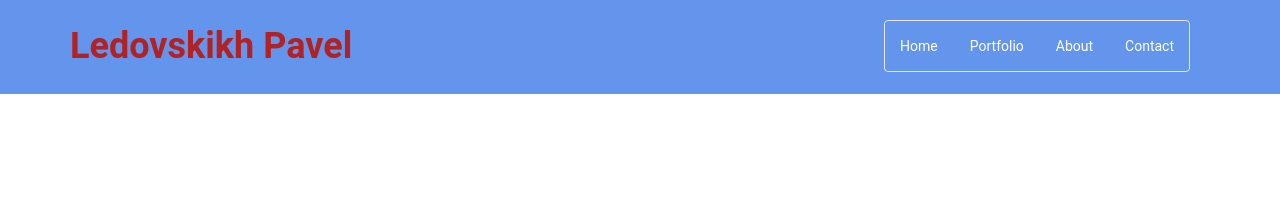
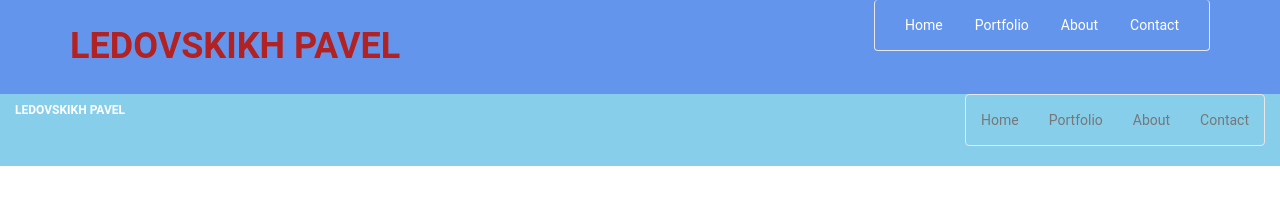
Before and after one commit to shtempel1986/portfolio-main-page, a website: page src/index.html in a window 1280 px wide. Drawn offline with Linux system fonts and the light colour scheme.

Commit message:
немного верстка

```diff
--- a/src/index.html
+++ b/src/index.html
@@ -12,7 +12,7 @@
 <div class="header container-fluid">
     <header class="container">
         <h1>Ledovskikh Pavel</h1>
-        <nav class="navbar navbar-default collapse" id="header__nav">
+        <nav class="navbar navbar-default navbar-collapse" id="header__nav">
             <ul class="nav navbar-nav nav-pills">
                 <li><a href="#">Home</a></li>
                 <li><a href="#">Portfolio</a></li>
@@ -22,5 +22,21 @@
         </nav>
     </header>
 </div>
+<main class="container-fluid">
+
+</main>
+<div class="container-fluid footer">
+    <footer>
+        <h6>Ledovskikh pavel</h6>
+        <nav class="navbar navbar-default" id="footer__nav">
+            <ul class="nav navbar-nav nav">
+            <li><a href="#">Home</a></li>
+            <li><a href="#">Portfolio</a></li>
+            <li><a href="#">About</a></li>
+            <li><a href="#">Contact</a></li>
+            </ul>
+        </nav>
+    </footer>
+</div>
 </body>
 </html>
--- a/src/sass/main.sass
+++ b/src/sass/main.sass
@@ -2,6 +2,7 @@
   font-family: "Roboto", sans-serif
 h1, h2, h3 ,h4 ,h5, h6
   font-weight: bold
+  text-transform: uppercase
 
 .header
   background: cornflowerblue
@@ -13,10 +14,9 @@ h1
   display: inline-block
   vertical-align: bottom
 
-#header__nav
+#header__nav, #footer__nav
   background: inherit
   display: inline-block
-  margin: 20px
   vertical-align: middle
   float: right
 
@@ -25,3 +25,8 @@ h1
 
 #header__nav a:hover
   background: gold
+.footer
+  background: skyblue
+h6
+  color: #fff
+  display: inline-block
```
Also changed, not shown: src/css/main.css.
